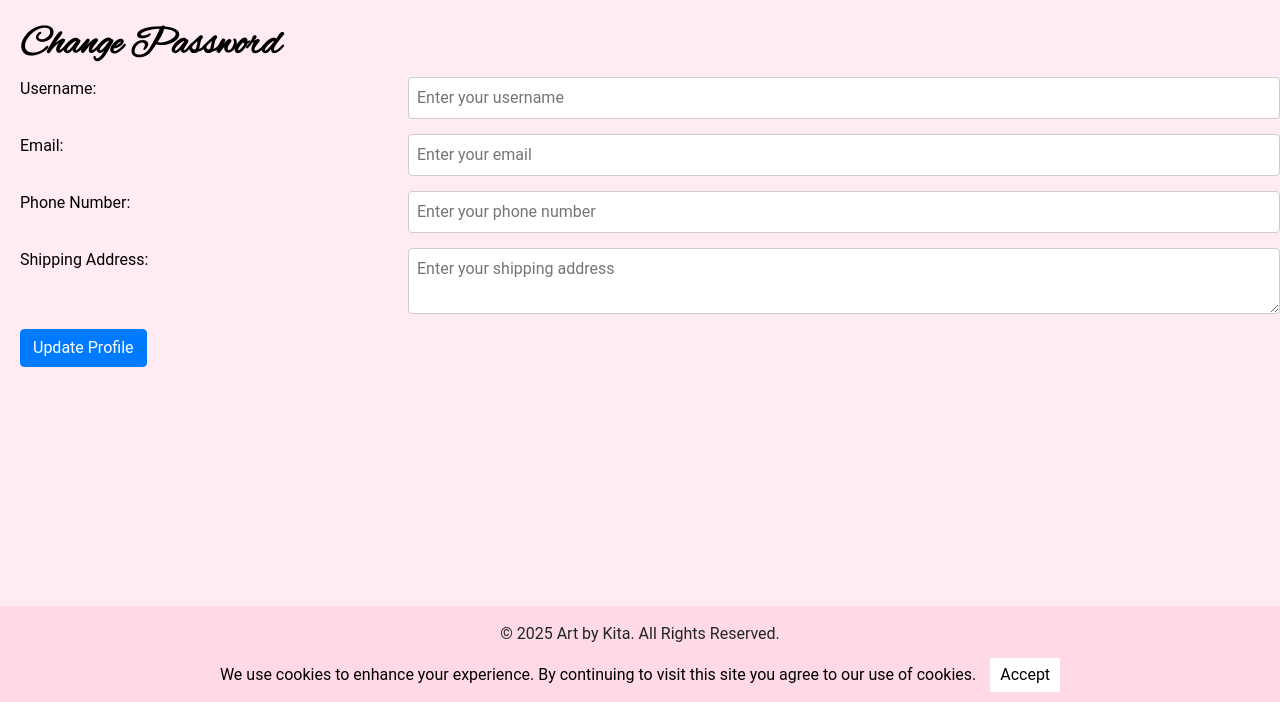
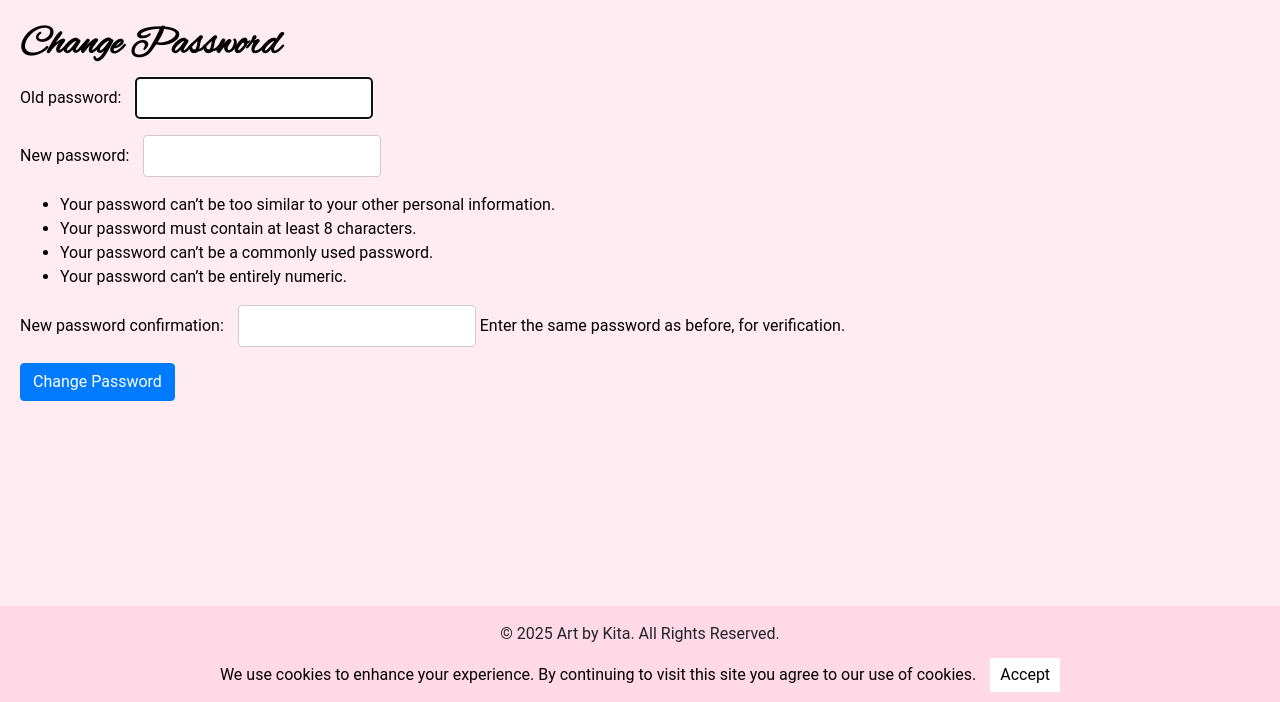
Before and after one commit to Mbutler1991/Art-By-Kita, a Django app: page /accounts/password_change/ in a window 1280 px wide. Shown: the part 98-800 px from the top of the page. Run offline with Django 5.2, Linux system fonts and the light colour scheme; the visitor is signed in with stand-in values (Sample User, id 1); some libraries are stand-ins or nearby versions.

Commit message:
Update password_change_form.html to allow users to change password

```diff
--- a/accounts/templates/accounts/password_change_form.html
+++ b/accounts/templates/accounts/password_change_form.html
@@ -1,38 +1,22 @@
 {% extends 'base.html' %}
 
 {% block content %}
-<!-- form for changing password -->
 <div class="lm-3">
   <h2 style="font-size: 2.5rem; font-weight: bold; margin-bottom: 0.5rem;">Change Password</h2>
-  <form method="POST" id="profile-change-form">
+
+  {% if messages %}
+    <ul class="messages">
+      {% for message in messages %}
+        <li{% if message.tags %} class="{{ message.tags }}"{% endif %}>{{ message }}</li>
+      {% endfor %}
+    </ul>
+  {% endif %}
+
+  <form method="POST">
     {% csrf_token %}
+    {{ form.as_p }}
 
-    <div class="form-group">
-      <label for="id_username">Username:</label>
-      <input type="text" id="id_username" name="username" value="{{ form.username.value }}"
-        placeholder="Enter your username" required>
-    </div>
-
-    <div class="form-group">
-      <label for="id_email">Email:</label>
-      <input type="email" id="id_email" name="email" value="{{ form.email.value }}" placeholder="Enter your email"
-        required>
-    </div>
-
-    <div class="form-group">
-      <label for="id_phone_number">Phone Number:</label>
-      <input type="tel" id="id_phone_number" name="phone_number" value="{{ form.phone_number.value }}"
-        placeholder="Enter your phone number" required>
-    </div>
-
-    <div class="form-group">
-      <label for="id_shipping_address">Shipping Address:</label>
-      <textarea id="id_shipping_address" name="shipping_address" placeholder="Enter your shipping address"
-        required>{{ form.shipping_address.value }}</textarea>
-    </div>
-
-    <button type="submit" class="btn btn-primary">Update Profile</button>
+    <button type="submit" class="btn btn-primary">Change Password</button>
   </form>
-
 </div>
 {% endblock %}
```
